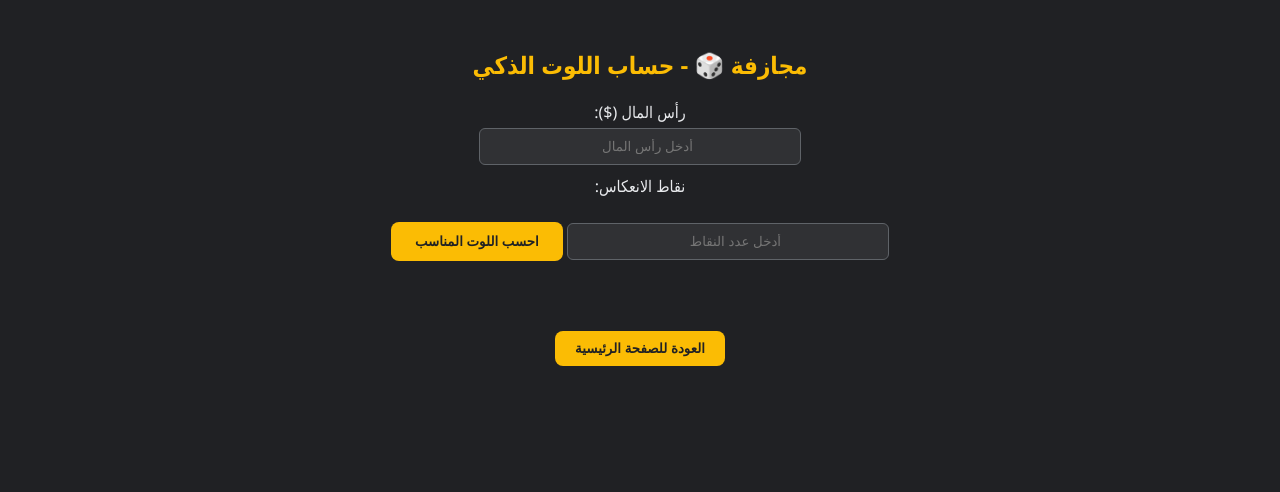
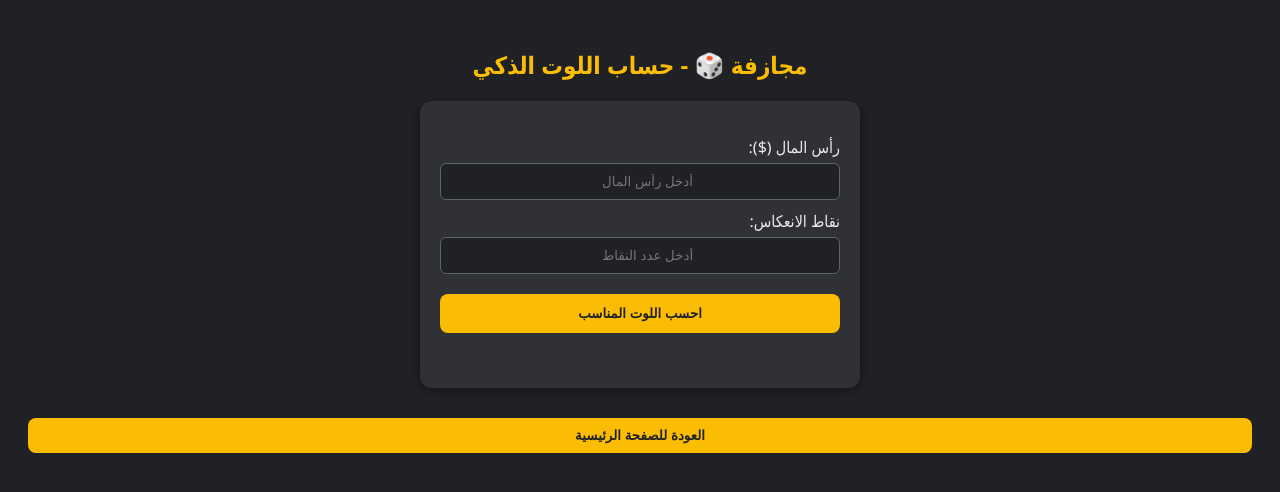
Before and after one commit to MohNneE/trading-journal, a plain HTML site: page moghazafa.html in a window 1280 px wide. Drawn offline with Linux system fonts and the light colour scheme.

Commit message:
Update moghazafa.html

```diff
--- a/moghazafa.html
+++ b/moghazafa.html
@@ -13,40 +13,62 @@
       text-align: center;
       padding: 20px;
     }
+
     h2 {
       color: #fbbc04;
       margin-bottom: 20px;
     }
+
+    .container {
+      background: #303134;
+      border-radius: 12px;
+      padding: 25px 20px 30px;
+      max-width: 400px;
+      margin: auto;
+      box-shadow: 0 2px 10px rgba(0, 0, 0, 0.4);
+    }
+
     label {
       display: block;
       margin: 10px 0 5px;
+      text-align: right;
     }
+
     input {
       padding: 10px;
-      width: 80%;
-      max-width: 300px;
+      width: 100%;
       border-radius: 6px;
       border: 1px solid #5f6368;
-      background: #303134;
+      background: #202124;
       color: #e8eaed;
       text-align: center;
+      box-sizing: border-box;
     }
+
     button {
       margin-top: 20px;
-      padding: 12px 24px;
+      padding: 12px;
+      width: 100%;
       background: #fbbc04;
       color: #202124;
       font-weight: bold;
       border: none;
       border-radius: 8px;
       cursor: pointer;
+      transition: background-color 0.3s ease;
     }
+
+    button:hover {
+      background: #e3aa00;
+    }
+
     .result {
+      margin-top: 25px;
+      font-size: 17px;
+    }
+
+    #backBtn {
       margin-top: 30px;
-      font-size: 18px;
-    }
-    #backBtn {
-      margin-top: 40px;
       padding: 10px 20px;
       background: #fbbc04;
       color: #202124;
@@ -61,6 +83,7 @@
 
   <h2>مجازفة 🎲 - حساب اللوت الذكي</h2>
 
+  <div class="container">
     <label for="capital">رأس المال ($):</label>
     <input type="number" id="capital" placeholder="أدخل رأس المال" />
 
@@ -70,6 +93,7 @@
     <button onclick="calculateLot()">احسب اللوت المناسب</button>
 
     <div class="result" id="result"></div>
+  </div>
 
   <button id="backBtn" onclick="window.location.href='index.html'">العودة للصفحة الرئيسية</button>
 
@@ -85,7 +109,7 @@
 
       const riskPerTrade = capital / 3;
       const dollarsPerPoint = riskPerTrade / reflection;
-      const rawLot = dollarsPerPoint / 100;  // كل 0.01 لوت = 1$ لكل 100 نقطة
+      const rawLot = dollarsPerPoint / 100;
       const finalLot = Math.floor(rawLot * 100) / 100;
 
       const profit10pips = finalLot * 10 * 100;
```
Lines whose indentation alone changed are shown as unchanged.
